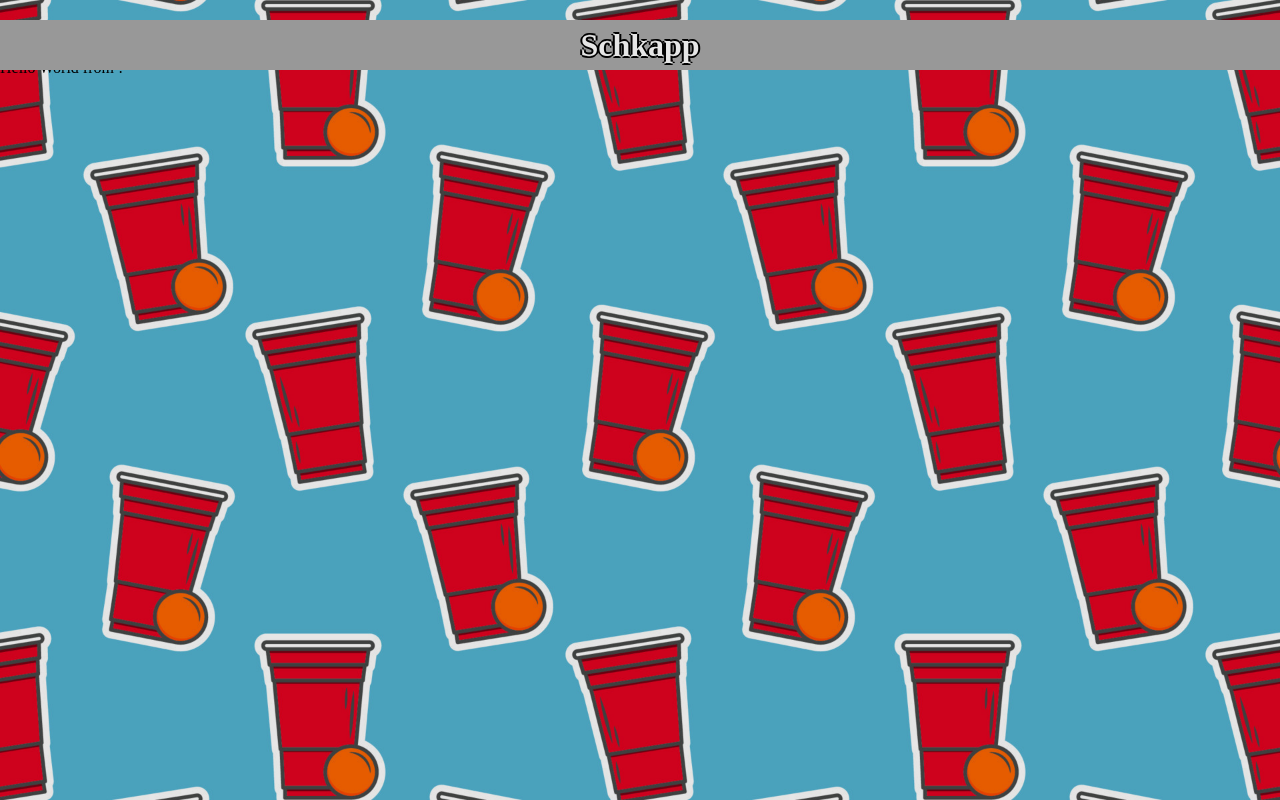
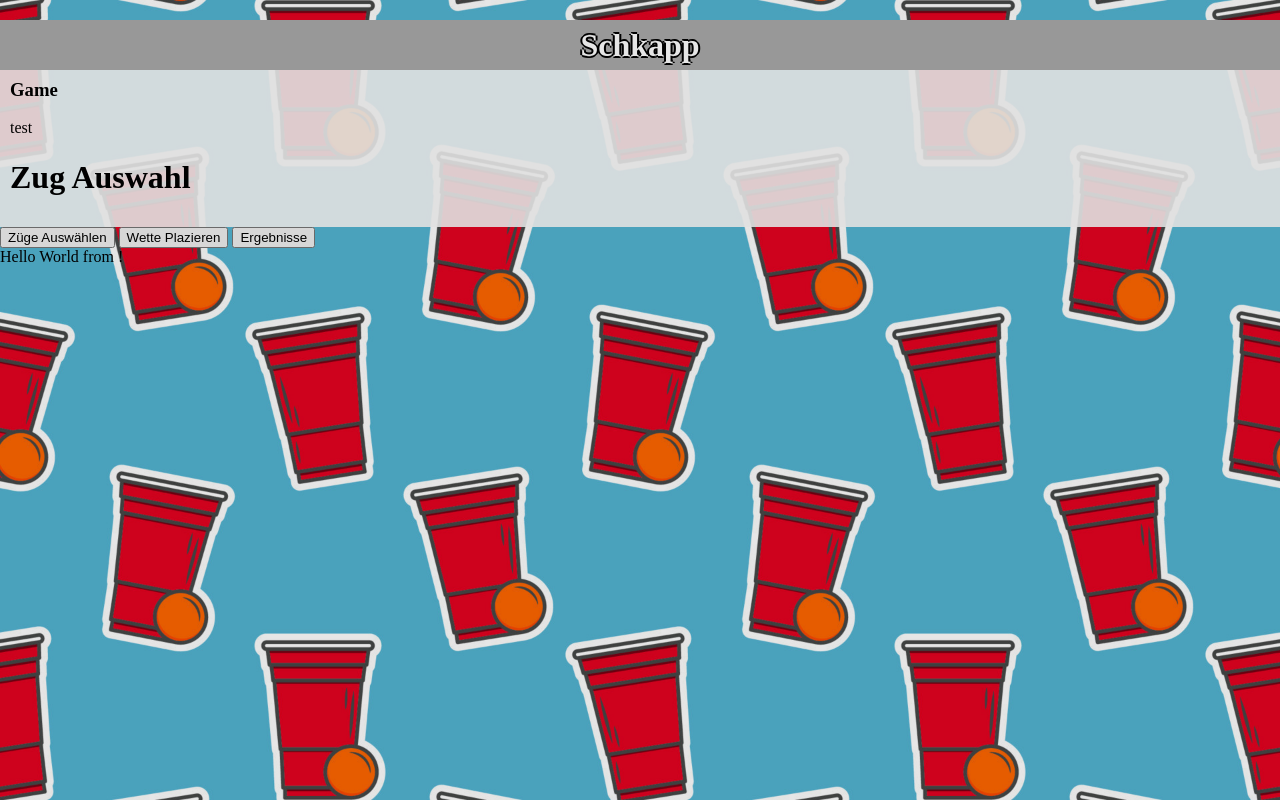
Before and after one commit to matzesoft/schkapp, a SvelteKit app: page /game in a window 1280 px wide. Built offline with nearby package versions, Linux system fonts and the light colour scheme.

Commit message:
Game has now different Screens and Added styles and layot

```diff
--- a/src/routes/+layout.svelte
+++ b/src/routes/+layout.svelte
@@ -7,11 +7,16 @@
         <div class="top-bar">
             <h1>Schkapp</h1>
         </div>
-        <slot></slot>
+        <div class="content">
+            <slot></slot>
+        </div>
     </div>
 </main>
 
 <style>
+    .content {
+        padding-top: 50px; /* This should be equal to the height of the top bar */
+    }
     .background {
         position: fixed;
         top: 0;
--- a/src/routes/game/+page.svelte
+++ b/src/routes/game/+page.svelte
@@ -1,7 +1,46 @@
 <script>
     /** @type {import('./$types').PageData} */
     export let data;
+    import SelectTrains from "./SelectTrains.svelte";
+    import PlaceBet from "./PlaceBet.svelte";
+    import EndScreen from "./EndScreen.svelte";
+    $: gameStep = 0;
+
+    function SelectTrain() {
+        gameStep = 0;
+    }
+    function placeBet() {
+        gameStep = 1;
+    }
+    function resultScreen() {
+        gameStep = 2;
+    }
+
 </script>
 
-<h3>Game</h3>
+<main>
+    <h3>Game</h3>
+
+    {#if gameStep === 0}
+        <SelectTrains />
+    {:else if gameStep === 1}
+        <PlaceBet />
+    {:else if gameStep === 2}
+        <EndScreen />
+    {:else}
+        <p>Unknown game step</p>
+    {/if}
+
+</main>
+
+<button on:click={SelectTrain}>Züge Auswählen</button>
+<button on:click={placeBet}>Wette Plazieren</button>
+<button on:click={resultScreen}>Ergebnisse</button>
 <div>{@html data.text}</div>
+
+<style>
+    main{
+        background-color: rgba(250, 250, 250, 0.9);
+        padding: 10px;
+    }
+</style>
--- /dev/null
+++ b/src/routes/game/EndScreen.svelte
@@ -0,0 +1,4 @@
+<div>
+    End Screen
+    <h1>Game OVER</h1>
+</div>
--- /dev/null
+++ b/src/routes/game/PlaceBet.svelte
@@ -0,0 +1,5 @@
+
+<div>
+    place Bet here
+    <h1>KILL ME</h1>
+</div>
--- /dev/null
+++ b/src/routes/game/SelectTrains.svelte
@@ -0,0 +1,8 @@
+<script>
+
+</script>
+
+<div>
+    <p>test</p>
+    <h1>Zug Auswahl</h1>
+</div>
```
Also changed, not shown: src/routes/+page.svelte (+18 -6 lines).
